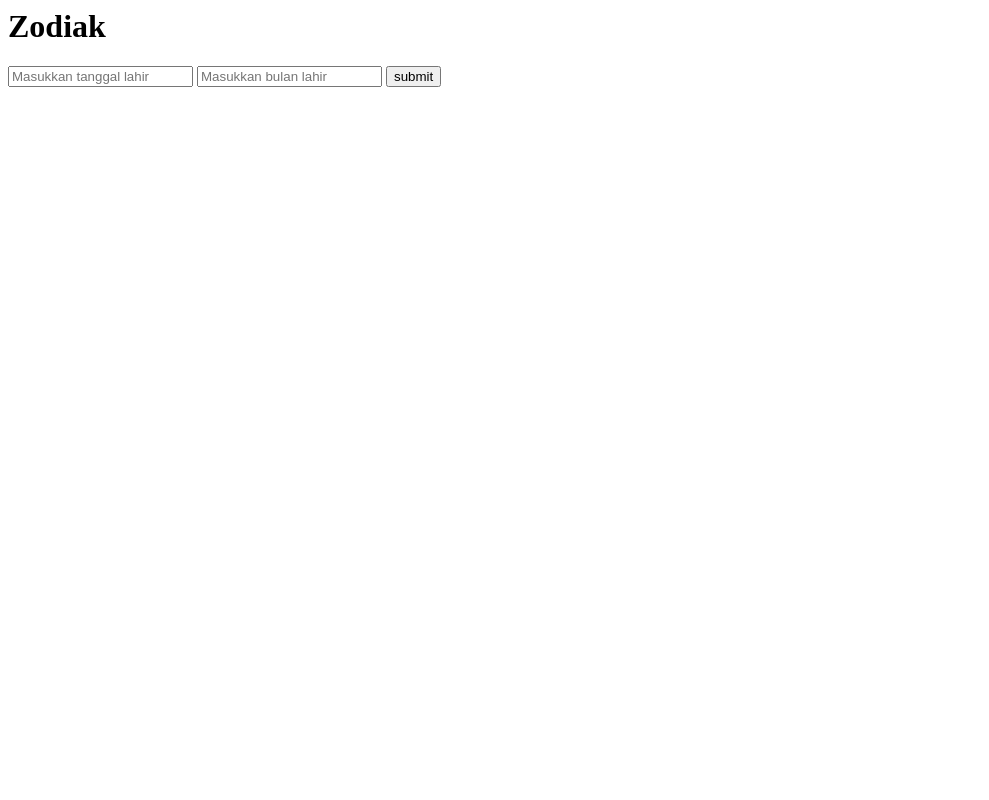
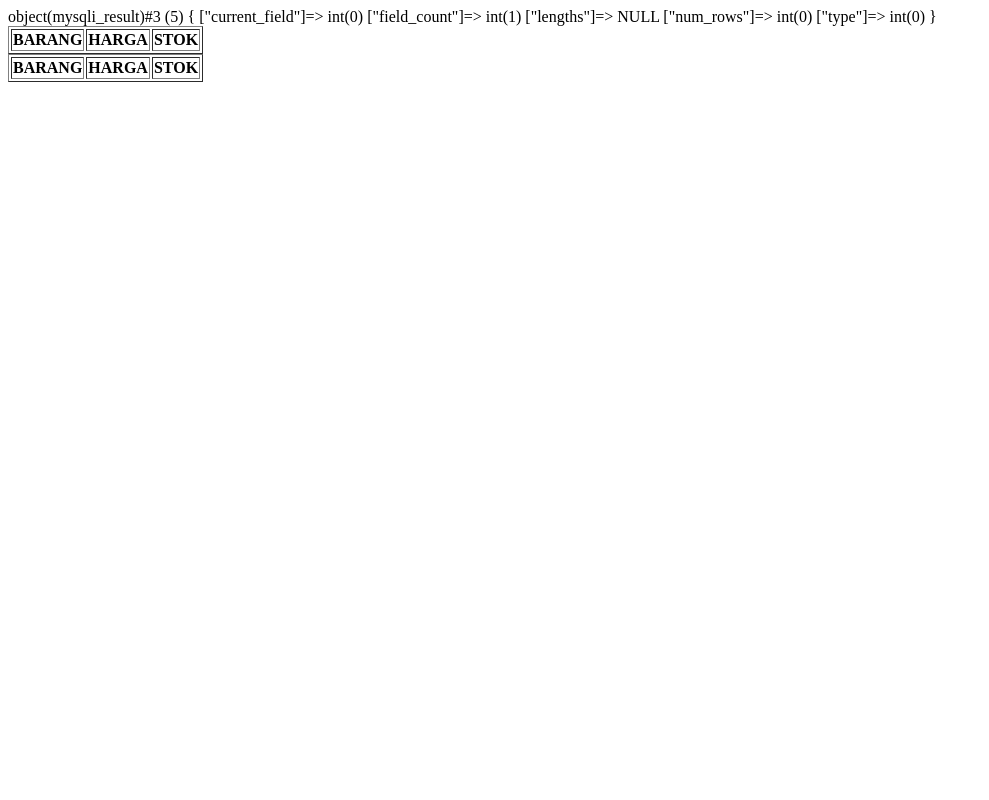
Before and after one commit to JefriEkaRakhmansyah/TUGASPHP, a PHP site: page / in a window 1280 px wide. Shown: the whole page, without its empty margins (0-989 px from the left). Run offline with PHP 8.4, Linux system fonts and the light colour scheme; data that the repository does not hold is empty.

Commit message:
Add files via upload

```diff
--- a/index.php
+++ b/index.php
@@ -1,94 +1,64 @@
-<h1>Zodiak</h1>
+<?php
+$host = "127.0.0.1";
+$db = "dbtoko";
+$user = "root";
+$password = "";
 
-<form action="" method="get">
-<input type="number" name="tanggal" placeholder="Masukkan tanggal lahir">
-<input type="number" name="bulan" placeholder="Masukkan bulan lahir">
-<input type="submit" value="submit">
-</form>
-<?php
-if (isset($_GET["tanggal"]) && isset($_GET["bulan"])) {
-    $tanggal = (int)$_GET["tanggal"];
-    $bulan = (int)$_GET["bulan"];
+$koneksi = new mysqli($host, $user, $password, $db);
 
-    $zodiak = "belum ditentukan";
-    if ($bulan <= 0 || $bulan >= 13 || $tanggal <= 0 || $tanggal >= 32) {
-        $zodiak = "Tanggal atau bulan tidak valid";
-    }
+$sql = "SELECT * FROM barang ";
 
+$hasil = mysqli_query($koneksi, $sql);
 
-    if ($bulan == 1) {
-        if ($tanggal >= 20) {
-            $zodiak = "Aquarius";
-        }else if ($tanggal <= 19) {
-            $zodiak = "Capricon";
-        }
-    }else if ($bulan == 2) {
-        if ($tanggal <= 18) {
-            $zodiak = "Taurus";
-        }else if ($tanggal >= 19 && $tanggal <= 29) {
-            $zodiak = "Scorpio";
-        }
-    }else if ($bulan == 3) {
-        if ($tanggal <= 15) {
-            $zodiak = "Capricorn";
-        }else if ($tanggal >= 16) {
-            $zodiak = "Virgo";
-        }
-    }else if ($bulan == 4) {
-        if ($tanggal <= 15) {
-            $zodiak = "Cancer";
-        }else if ($tanggal >= 16) {
-            $zodiak = "Gemini";
-        }
-    }else if ($bulan == 5) {
-        if ($tanggal <= 15) {
-            $zodiak = "Leo";
-        }else if ($zodiak >= 16) {
-            $zodiak = "Sagitarius";
-        }
-    }else if ($bulan == 6) {
-        if ($tanggal <= 15) {
-            $zodiak = "Aries";
-        }else if ($tanggal >= 16) {
-            $zodiak = "Libra";
-        }
-    }else if ($bulan == 7) {
-        if ($tanggal <= 15) {
-            $zodiak = "Leo";
-        }else if ($tanggal >= 16) {
-            $zodiak = "Gemini";
-        }
-    }else if ($bulan == 8) {
-        if ($tanggal <= 15) {
-            $zodiak = "Aries";
-        }else if ($tanggal >= 16 && $tanggal <= 29) {
-            $zodiak = "Pisces";
-        }
-    }else if ($bulan == 9) {
-        if ($tanggal <= 15) {
-            $zodiak = "Aquarius";
-        }else if ($tanggal >= 16) {
-            $zodiak = "Libra";
-        }
-    }else if ($bulan == 10) {
-        if ($tanggal <= 15) {
-            $zodiak = "Cancer";
-        }else if ($tanggal >= 16) {
-            $zodiak = "Scorpio";
-        }
-    }else if ($bulan == 11) {
-        if ($tanggal <= 15) {
-            $zodiak = "Taurus";
-        }else if ($tanggal >= 16) {
-            $zodiak = "Virgo";
-        }
-    }else if ($bulan == 12) {
-        if ($tanggal <= 15) {
-            $zodiak = "Capricorn";
-        }else if ($tanggal >= 16) {
-            $zodiak = "Sagitarius";
-        }
-    }
-    echo $zodiak;
+var_dump($hasil);
+
+echo "
+    <table border='1px'>
+    <thead>
+    <tr>
+    <th>BARANG</th>
+    <th>HARGA</th>
+    <th>STOK</th>
+    </tr>
+    </thead>
+    <tbody>
+    ";
+
+while ($row = mysqli_fetch_array($hasil)) {
+
+    echo "<tr><td>$row[1]</td><td>$row[2]</td><td>$row[3]</td></tr>";
 }
+
+echo "
+    </tbody>
+
+    </table>
+    ";
+
+$sql = "SELECT * FROM pelanggan";
+$hasils = mysqli_query($koneksi, $sql);
+
+echo "
+    <table border='1px'>
+    <thead>
+    <tr>
+    <th>BARANG</th>
+    <th>HARGA</th>
+    <th>STOK</th>
+    </tr>
+    </thead>
+    <tbody>
+    ";
+
+while ($row = mysqli_fetch_array($hasils)) {
+
+    echo "<tr><td>$row[1]</td><td>$row[2]</td><td>$row[3]</td></tr>";
+}
+
+echo "
+    </tbody>
+
+    </table>
+    ";
+
 ?>
```
